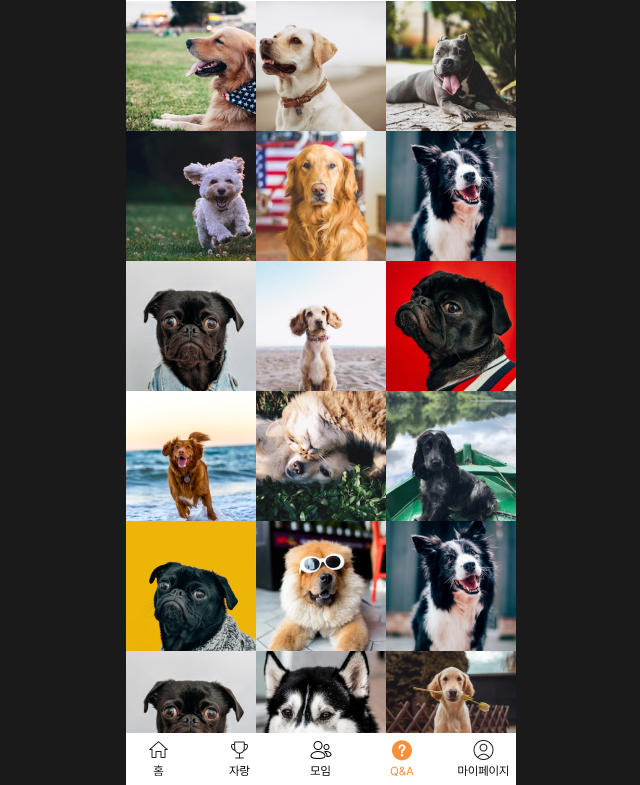
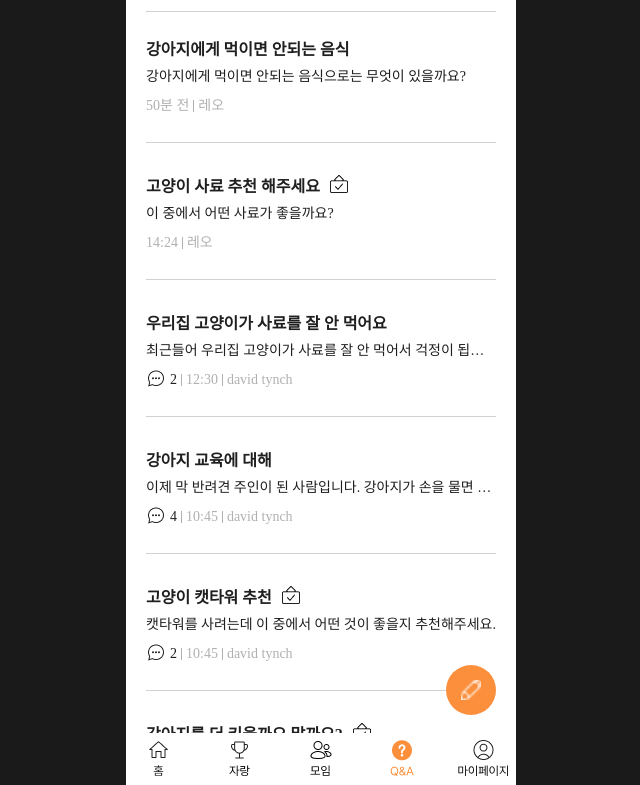
Before and after one commit to junho3713/dangnyangtown, a plain HTML site: page sub3.html in a window 1280 px wide. Shown: the part 37-822 px from the top of the page, without its empty margins (319-959 px from the left). Drawn offline with nearby package versions, Linux system fonts and the light colour scheme.

Commit message:
Add files via upload

```diff
--- a/sub3.html
+++ b/sub3.html
@@ -8,7 +8,7 @@
     <link rel="stylesheet" href="./css/reset.css">
     <link rel="stylesheet" href="./css/font.css">
     <link rel="stylesheet" href="./css/common.css">
-    <link rel="stylesheet" href="./css/sub3_photo_select.css">
+    <link rel="stylesheet" href="./css/sub3.css">
     <script src="https://code.jquery.com/jquery-3.7.1.min.js" integrity="sha256-/JqT3SQfawRcv/BIHPThkBvs0OEvtFFmqPF/lYI/Cxo=" crossorigin="anonymous"></script>
     <script src="https://code.jquery.com/ui/1.13.3/jquery-ui.min.js" integrity="sha256-sw0iNNXmOJbQhYFuC9OF2kOlD5KQKe1y5lfBn4C9Sjg=" crossorigin="anonymous"></script>
 </head>
@@ -17,165 +17,127 @@
         <!-- 컨텐츠 -->
         <header>
             <!-- 내비게이션바 -->
-            <div class="left_wrap">
-                <a href="./sub3_photo.html"><img src="./img/prev.png" alt=""></a>
-                <h1><a href="#">1/20 선택됨</a></h1>
-            </div>
+            <h1><a href="#">Q&A</a></h1>
             <div class="button_wrap">
-                <button>완료</button>
+                <button>
+                    <img src="./img/search.png">
+                </button>
+                <button>
+                    <img src="./img/bell_icon.png">
+                </button>
             </div>
         </header>
         <main>
-            <section class="section1">
-                <div class="photo_wrap">
-                    <div class="photo">
-                        <div class="photo_img photo_click">
-                            <img src="./img/photo_sel1.jpg" alt="">
+            <section class="section section1">
+                <div class="post_wrap">
+                    <a href="./sub3_post.html" class="post">
+                        <span>강아지에게 먹이면 안되는 음식</span>
+                        <p class="content">강아지에게 먹이면 안되는 음식으로는 무엇이 있을까요?</p>
+                        <div class="gray_text_wrap">
+                            <p class="gray_text">50분 전</p>
+                            <div class="gray_line"></div>
+                            <p class="gray_text">레오</p>
                         </div>
-                        <div class="overlay">
+                    </a>
+
+                    <a href="./sub3_post_vote.html" class="post">
+                        <div class="post_title_wrap">
+                            <span>고양이 사료 추천 해주세요</span>
+                            <div class="title_vote">
+                                <img src="./img/post_vote.png" alt="">
+                            </div>
+                        </div>
+                        <p class="content">이 중에서 어떤 사료가 좋을까요?</p>
+                        <div class="gray_text_wrap">
+                            <p class="gray_text">14&#58;24</p>
+                            <div class="gray_line"></div>
+                            <p class="gray_text">레오</p>
+                        </div>
+                    </a>
+
+                    <div class="post">
+                        <div class="post_title_wrap">
+                            <span>우리집 고양이가 사료를 잘 안 먹어요</span>
+                        </div>
+                        <p class="content">최근들어 우리집 고양이가 사료를 잘 안 먹어서 걱정이 됩니다. 혹시 이유가 있을까요?</p>
+                        <div class="gray_text_wrap">
+                            <img src="./img/comment.png" alt="">
+                            <p class="primary_text">2</p>
+                            <div class="gray_line"></div>
+                            <p class="gray_text">12&#58;30</p>
+                            <div class="gray_line"></div>
+                            <p class="gray_text">david tynch</p>
                         </div>
                     </div>
 
-                    <div class="photo">
-                        <div class="photo_img photo_click">
-                            <img src="./img/photo_sel2.jpg" alt="">
+                    <div class="post">
+                        <div class="post_title_wrap">
+                            <span>강아지 교육에 대해</span>
                         </div>
-                        <div class="overlay">
+                        <p class="content">이제 막 반려견 주인이 된 사람입니다. 강아지가 손을 물면 교육을 하라는 입질 교육이 2개월에도 되나요?</p>
+                        <div class="gray_text_wrap">
+                            <img src="./img/comment.png" alt="">
+                            <p class="primary_text">4</p>
+                            <div class="gray_line"></div>
+                            <p class="gray_text">10&#58;45</p>
+                            <div class="gray_line"></div>
+                            <p class="gray_text">david tynch</p>
                         </div>
                     </div>
 
-                    <div class="photo">
-                        <div class="photo_img photo_click">
-                            <img src="./img/photo_sel3.jpg" alt="">
+                    <div class="post">
+                        <div class="post_title_wrap">
+                            <span>고양이 캣타워 추천</span>
+                            <div class="title_vote">
+                                <img src="./img/post_vote.png" alt="">
+                            </div>
                         </div>
-                        <div class="overlay">
+                        <p class="content">캣타워를 사려는데 이 중에서 어떤 것이 좋을지 추천해주세요.</p>
+                        <div class="gray_text_wrap">
+                            <img src="./img/comment.png" alt="">
+                            <p class="primary_text">2</p>
+                            <div class="gray_line"></div>
+                            <p class="gray_text">10&#58;45</p>
+                            <div class="gray_line"></div>
+                            <p class="gray_text">david tynch</p>
                         </div>
                     </div>
 
-                    <div class="photo">
-                        <div class="photo_img photo_click">
-                            <img src="./img/photo_sel4.jpg" alt="">
+                    <div class="post">
+                        <div class="post_title_wrap">
+                            <span>강아지를 더 키울까요 말까요?</span>
+                            <div class="title_vote">
+                                <img src="./img/post_vote.png" alt="">
+                            </div>
                         </div>
-                        <div class="overlay">
+                        <p class="content">현재 강아지 2마리를 키우고 있습니다. 지금 키우는 강아지들은 사이가 좋아</p>
+                        <div class="gray_text_wrap">
+                            <img src="./img/comment.png" alt="">
+                            <p class="primary_text">4</p>
+                            <div class="gray_line"></div>
+                            <p class="gray_text">10&#58;45</p>
+                            <div class="gray_line"></div>
+                            <p class="gray_text">david tynch</p>
                         </div>
                     </div>
 
-                    <div class="photo">
-                        <div class="photo_img photo_click">
-                            <img src="./img/photo_sel5.jpg" alt="">
+                    <div class="post">
+                        <div class="post_title_wrap">
+                            <span>강아지와 고양이를 같이 키워도 될까요</span>
                         </div>
-                        <div class="overlay">
+                        <p class="content">반려견을 키우고 있는 사람입니다. 어쩌다보니 유기묘를 집에 데려오게 되서</p>
+                        <div class="gray_text_wrap">
+                            <img src="./img/comment.png" alt="">
+                            <p class="primary_text">5</p>
+                            <div class="gray_line"></div>
+                            <p class="gray_text">10&#58;45</p>
+                            <div class="gray_line"></div>
+                            <p class="gray_text">david tynch</p>
                         </div>
                     </div>
-
-                    <div class="photo">
-                        <div class="photo_img photo_click">
-                            <img src="./img/photo_sel6.jpg" alt="">
-                        </div>
-                        <div class="overlay">
-                        </div>
-                    </div>
-
-                    <div class="photo">
-                        <div class="photo_img photo_click">
-                            <img src="./img/photo_sel7.jpg" alt="">
-                        </div>
-                        <div class="overlay">
-                        </div>
-                    </div>
-
-                    <div class="photo">
-                        <div class="photo_img photo_click">
-                            <img src="./img/photo_sel8.jpg" alt="">
-                        </div>
-                        <div class="overlay">
-                        </div>
-                    </div>
-
-                    <div class="photo">
-                        <div class="photo_img photo_click">
-                            <img src="./img/photo_sel9.jpg" alt="">
-                        </div>
-                        <div class="overlay">
-                        </div>
-                    </div>
-
-                    <div class="photo">
-                        <div class="photo_img photo_click">
-                            <img src="./img/photo_sel10.jpg" alt="">
-                        </div>
-                        <div class="overlay">
-                        </div>
-                    </div>
-
-                    <div class="photo">
-                        <div class="photo_img photo_click">
-                            <img src="./img/photo_sel11.jpg" alt="">
-                        </div>
-                        <div class="overlay">
-                        </div>
-                    </div>
-
-                    <div class="photo">
-                        <div class="photo_img photo_click">
-                            <img src="./img/photo_sel12.jpg" alt="">
-                        </div>
-                        <div class="overlay">
-                        </div>
-                    </div>
-
-                    <div class="photo">
-                        <div class="photo_img photo_click">
-                            <img src="./img/photo_sel13.jpg" alt="">
-                        </div>
-                        <div class="overlay">
-                        </div>
-                    </div>
-
-                    <div class="photo">
-                        <div class="photo_img photo_click">
-                            <img src="./img/photo_sel14.jpg" alt="">
-                        </div>
-                        <div class="overlay">
-                        </div>
-                    </div>
-
-                    <div class="photo">
-                        <div class="photo_img photo_click">
-                            <img src="./img/photo_sel15.jpg" alt="">
-                        </div>
-                        <div class="overlay">
-                        </div>
-                    </div>
-
-                    <div class="photo">
-                        <div class="photo_img photo_click">
-                            <img src="./img/photo_sel16.jpg" alt="">
-                        </div>
-                        <div class="overlay">
-                        </div>
-                    </div>
-
-                    <div class="photo">
-                        <div class="photo_img photo_click">
-                            <img src="./img/photo_sel17.jpg" alt="">
-                        </div>
-                        <div class="overlay">
-                        </div>
-                    </div>
-
-                    <div class="photo">
-                        <div class="photo_img photo_click">
-                            <img src="./img/photo_sel18.jpg" alt="">
-                        </div>
-                        <div class="overlay">
-                        </div>
-                    </div>
-
-
-
                 </div>
             </section>
+            <a href="./sub3_write.html" class="writing"><img src="./img/writing.png" alt=""></a>
         </main>
         <!--하단 고정 탭바-->
         <nav>
```
